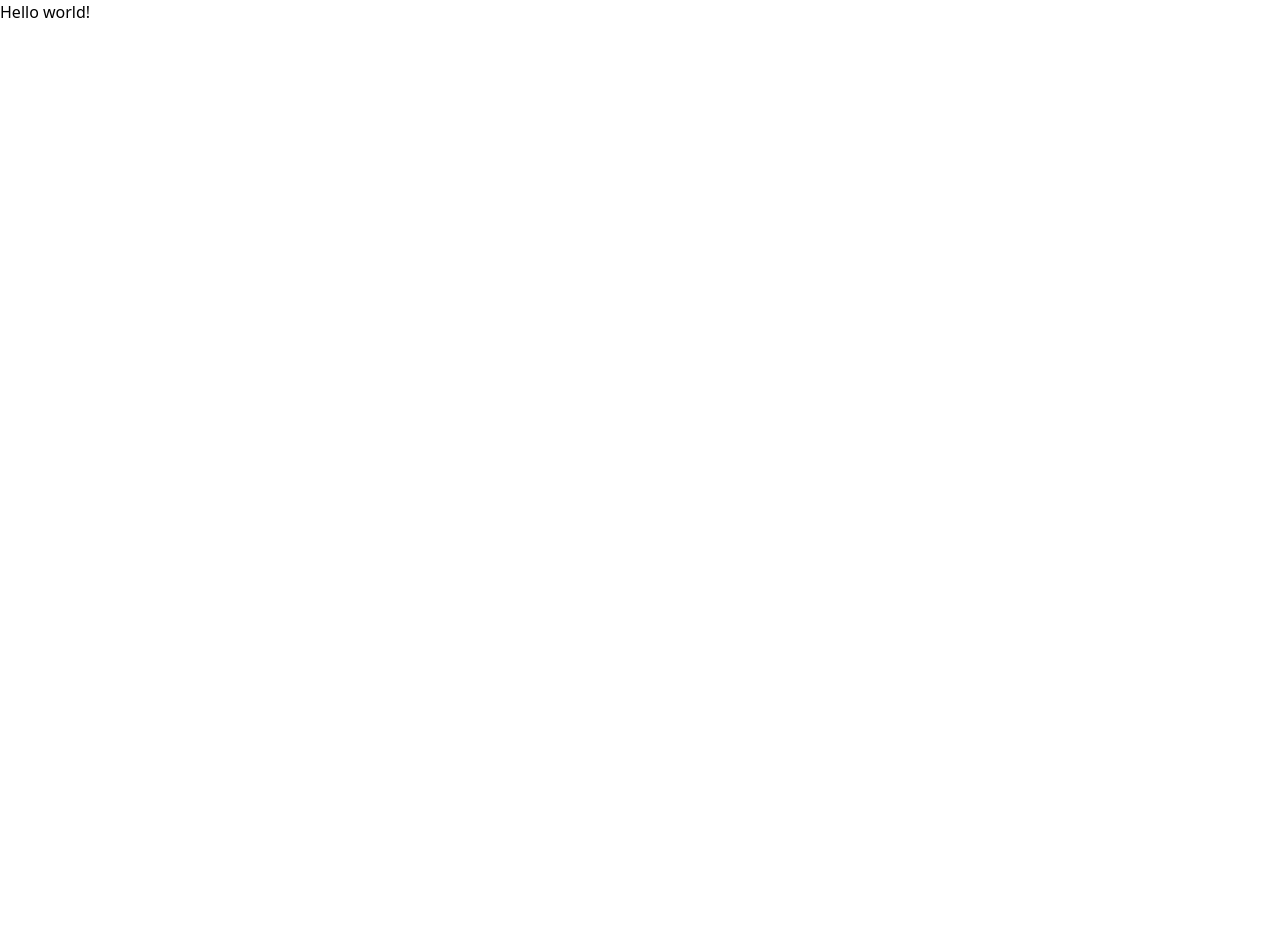
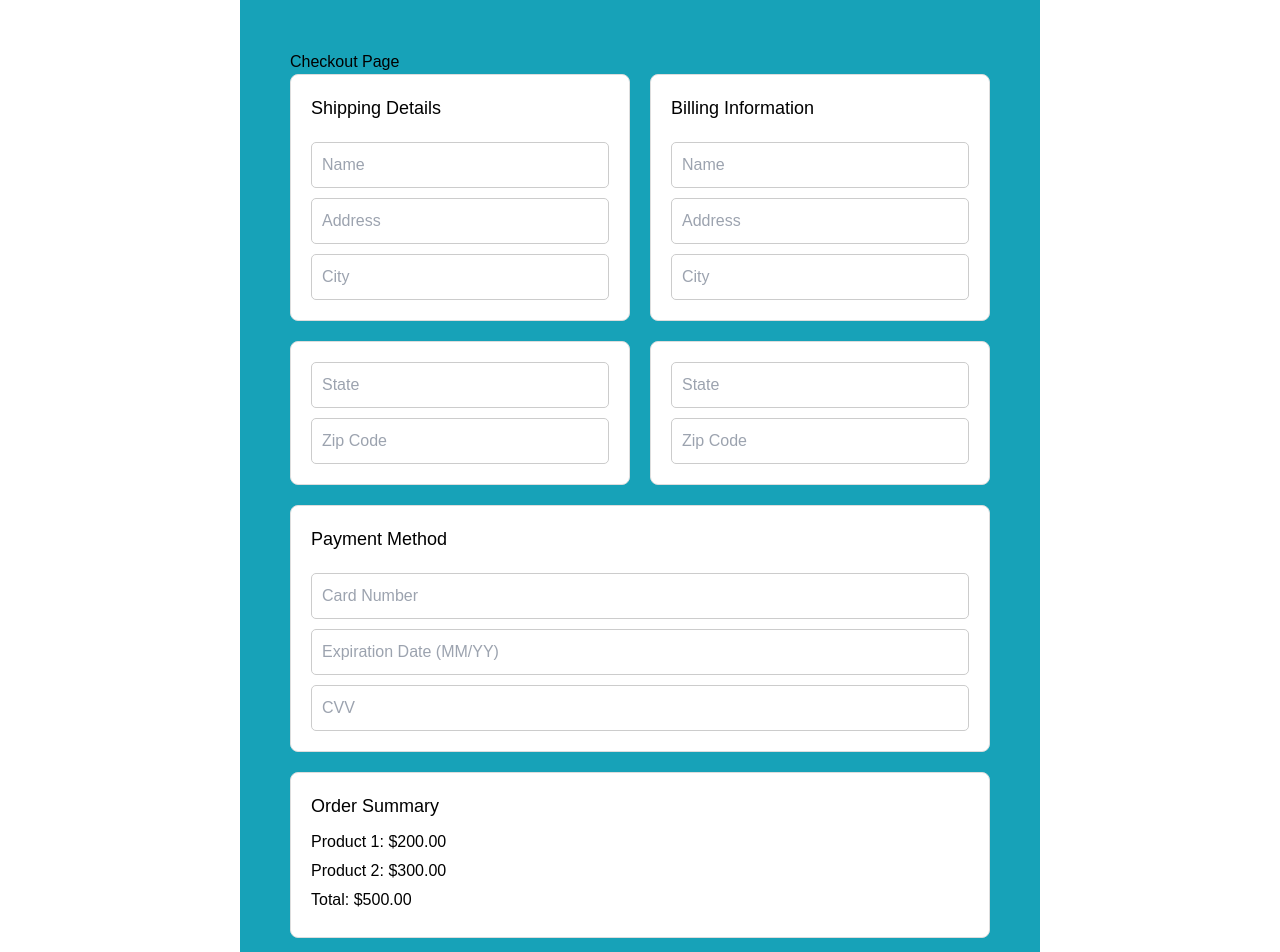
Before and after one commit to Yvonne-muthoni/E-COMMERCE, a React (Vite) app: page / in a window 1280 px wide. Shown: the top 952 px of the page. Before the commit the page ends 800 px from the top, so only its background shows below. Built offline with nearby package versions, Linux system fonts and the light colour scheme.

Commit message:
checkout

```diff
--- a/src/App.jsx
+++ b/src/App.jsx
@@ -1,10 +1,11 @@
-import React from 'react'
+import Checkout from './components/Checkout'
 
 function App() {
   return (
-    <h1 className="text-3xl font-bold underline">
-      Hello world!
-    </h1>
+      <>
+      <Checkout />
+      </>
+
   )
 }
 
--- a/src/components/Checkout.jsx
+++ b/src/components/Checkout.jsx
@@ -1,9 +1,224 @@
-import React from 'react'
+import { useState } from 'react';
+import styled from 'styled-components';
 
-function Checkout() {
+const Checkout = () => {
+  const [formData, setFormData] = useState({
+    shipping: { name: '', address: '', city: '', state: '', zip: '' },
+    billing: { name: '', address: '', city: '', state: '', zip: '' },
+    payment: { cardNumber: '', expiration: '', cvv: '' },
+  });
+
+  const handleChange = (section, field, value) => {
+    setFormData({
+      ...formData,
+      [section]: {
+        ...formData[section],
+        [field]: value,
+      },
+    });
+  };
+
+  const handleSubmit = (e) => {
+    e.preventDefault();
+    // Handle form submission logic
+    console.log(formData);
+  };
+
   return (
-    <div>Checkout</div>
-  )
-}
+    <Container>
+      <h2>Checkout Page</h2>
+      <Form onSubmit={handleSubmit}>
+        <SectionGroup>
+          <Section>
+            <h3>Shipping Details</h3>
+            <Input
+              type="text"
+              placeholder="Name"
+              value={formData.shipping.name}
+              onChange={(e) => handleChange('shipping', 'name', e.target.value)}
+              required
+            />
+            <Input
+              type="text"
+              placeholder="Address"
+              value={formData.shipping.address}
+              onChange={(e) => handleChange('shipping', 'address', e.target.value)}
+              required
+            />
+            <Input
+              type="text"
+              placeholder="City"
+              value={formData.shipping.city}
+              onChange={(e) => handleChange('shipping', 'city', e.target.value)}
+              required
+            />
+          </Section>
+          <Section>
+            <h3>Billing Information</h3>
+            <Input
+              type="text"
+              placeholder="Name"
+              value={formData.billing.name}
+              onChange={(e) => handleChange('billing', 'name', e.target.value)}
+              required
+            />
+            <Input
+              type="text"
+              placeholder="Address"
+              value={formData.billing.address}
+              onChange={(e) => handleChange('billing', 'address', e.target.value)}
+              required
+            />
+            <Input
+              type="text"
+              placeholder="City"
+              value={formData.billing.city}
+              onChange={(e) => handleChange('billing', 'city', e.target.value)}
+              required
+            />
+          </Section>
+        </SectionGroup>
+        <SectionGroup>
+          <Section>
+            <Input
+              type="text"
+              placeholder="State"
+              value={formData.shipping.state}
+              onChange={(e) => handleChange('shipping', 'state', e.target.value)}
+              required
+            />
+            <Input
+              type="text"
+              placeholder="Zip Code"
+              value={formData.shipping.zip}
+              onChange={(e) => handleChange('shipping', 'zip', e.target.value)}
+              required
+            />
+          </Section>
+          <Section>
+            <Input
+              type="text"
+              placeholder="State"
+              value={formData.billing.state}
+              onChange={(e) => handleChange('billing', 'state', e.target.value)}
+              required
+            />
+            <Input
+              type="text"
+              placeholder="Zip Code"
+              value={formData.billing.zip}
+              onChange={(e) => handleChange('billing', 'zip', e.target.value)}
+              required
+            />
+          </Section>
+        </SectionGroup>
+        <Section>
+          <h3>Payment Method</h3>
+          <Input
+            type="text"
+            placeholder="Card Number"
+            value={formData.payment.cardNumber}
+            onChange={(e) => handleChange('payment', 'cardNumber', e.target.value)}
+            required
+          />
+          <Input
+            type="text"
+            placeholder="Expiration Date (MM/YY)"
+            value={formData.payment.expiration}
+            onChange={(e) => handleChange('payment', 'expiration', e.target.value)}
+            required
+          />
+          <Input
+            type="text"
+            placeholder="CVV"
+            value={formData.payment.cvv}
+            onChange={(e) => handleChange('payment', 'cvv', e.target.value)}
+            required
+          />
+        </Section>
+        <OrderSummary>
+          <h3>Order Summary</h3>
+          {/* Replace with dynamic order summary */}
+          <p>Product 1: $200.00</p>
+          <p>Product 2: $300.00</p>
+          <p>Total: $500.00</p>
+        </OrderSummary>
+        <Button type="submit">Place Order</Button>
+      </Form>
+    </Container>
+  );
+};
 
-export default Checkout
+const Container = styled.div`
+  padding: 50px;
+  background-color: #17A2B8;
+  font-family: Arial, sans-serif;
+  max-width: 800px;
+  margin: 0 auto;
+`;
+
+const Form = styled.form`
+  display: flex;
+  flex-direction: column;
+  gap: 20px;
+`;
+
+const SectionGroup = styled.div`
+  display: flex;
+  gap: 20px;
+`;
+
+const Section = styled.div`
+  flex: 1;
+  display: flex;
+  flex-direction: column;
+  gap: 10px;
+  padding: 20px;
+  border: 1px solid #ddd;
+  border-radius: 8px;
+  background-color: #fff;
+
+  h3 {
+    margin-bottom: 10px;
+    font-size: 18px;
+  }
+`;
+
+const Input = styled.input`
+  padding: 10px;
+  border: 1px solid #ccc;
+  border-radius: 5px;
+  font-size: 16px;
+`;
+
+const OrderSummary = styled.div`
+  padding: 20px;
+  border: 1px solid #ddd;
+  border-radius: 8px;
+  background-color: #fff;
+
+  h3 {
+    margin-bottom: 10px;
+    font-size: 18px;
+  }
+
+  p {
+    margin: 5px 0;
+  }
+`;
+
+const Button = styled.button`
+  padding: 15px;
+  background-color: #007bff;
+  color: white;
+  border: none;
+  border-radius: 5px;
+  font-size: 16px;
+  cursor: pointer;
+
+  &:hover {
+    background-color: #0056b3;
+  }
+`;
+
+export default Checkout;
```
Also changed, not shown: package.json (+7 -1 lines), 1 other file (tests, documents, lock files or other folders).
